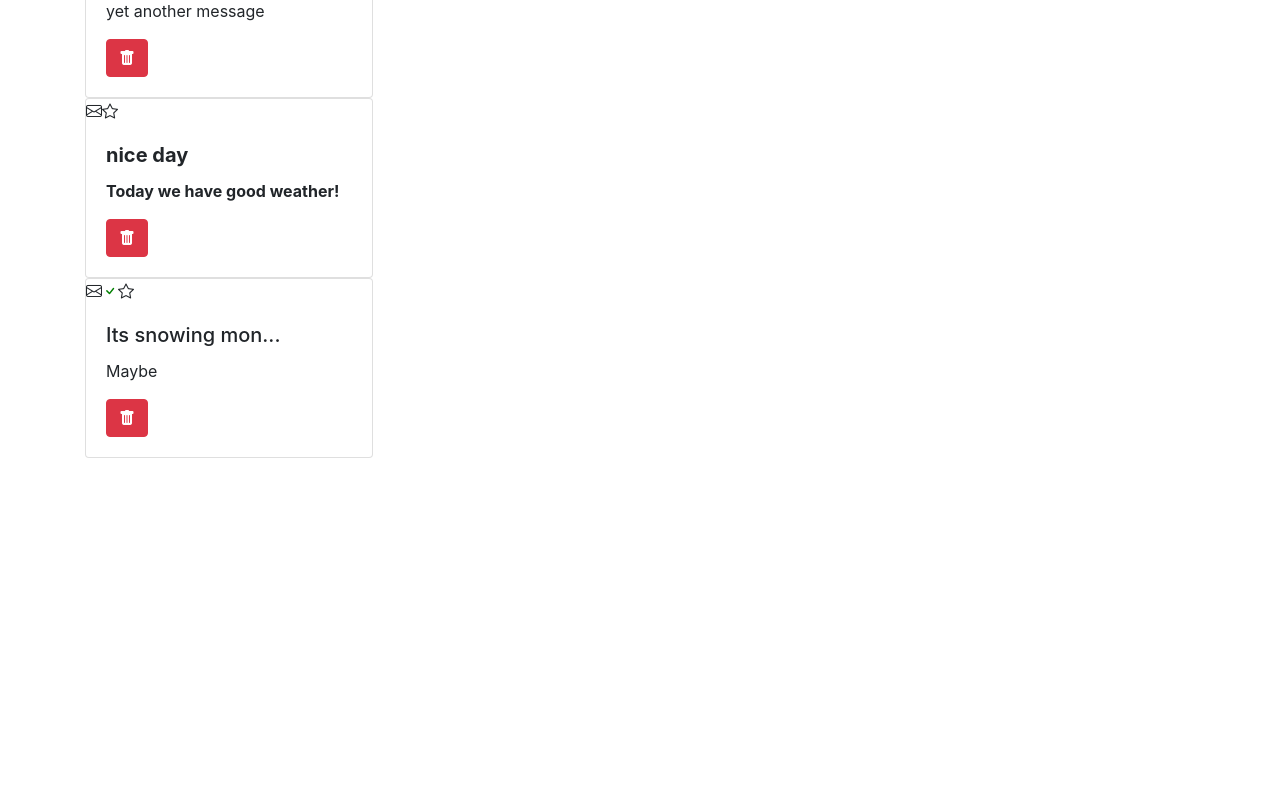
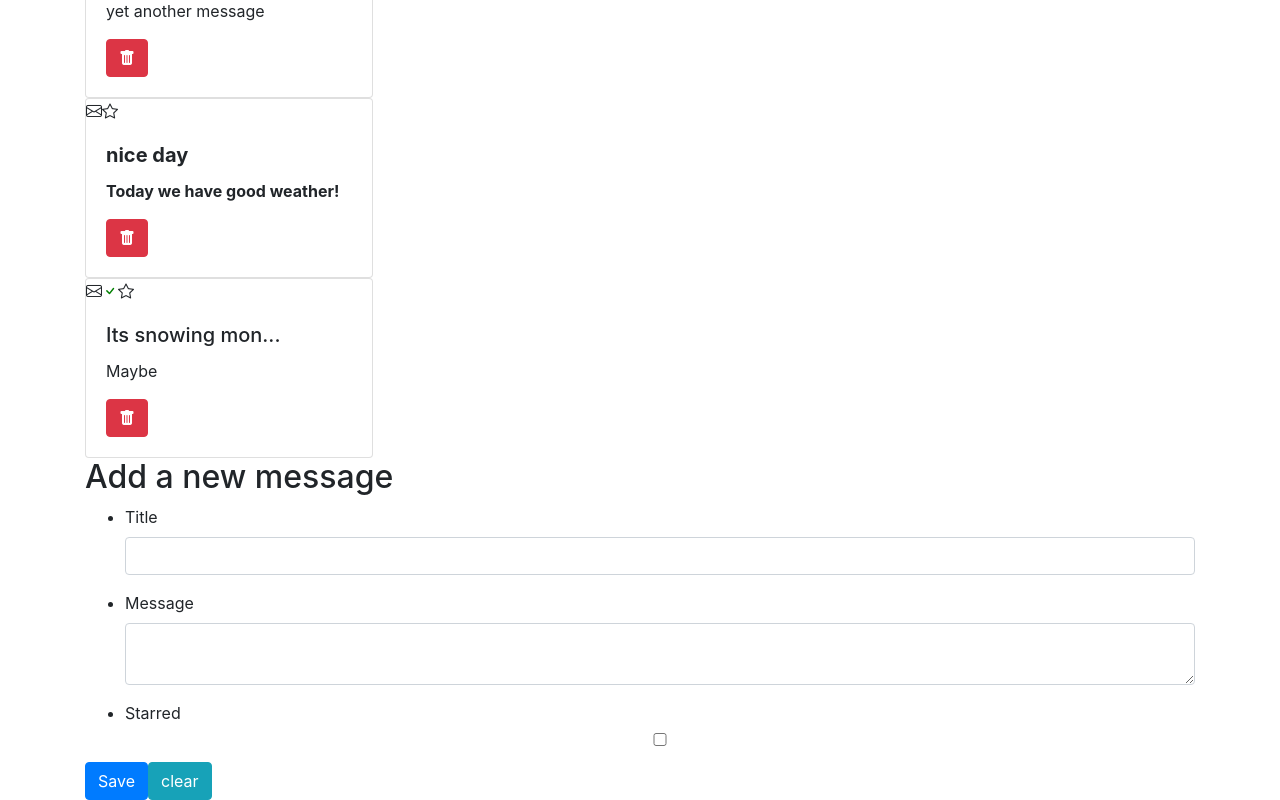
Before and after one commit to akashmohanlal/angulartest, an Angular app: page / in a window 1280 px wide. Shown: the part 584-1384 px from the top of the page. Before the commit the page ends 1042 px from the top, so only its background shows below. Built offline with nearby package versions, Linux system fonts and the light colour scheme.

Commit message:
added a form that allows users to add messages

```diff
--- a/src/app/app.component.html
+++ b/src/app/app.component.html
@@ -1,5 +1,10 @@
-<header><h1>This is my first app</h1>
-  <h2>The app is a message reader with a form</h2>
-
+<header>
+    <h1>This is my first app</h1>
+    <h2>The app is a message reader with a form</h2>
 </header>
-<at-message-item-list></at-message-item-list>
+<section>
+    <at-message-item-list></at-message-item-list>
+</section>
+<section>
+    <at-message-form></at-message-form>
+</section>
--- /dev/null
+++ b/src/app/message-form/message-form.component.html
@@ -0,0 +1,22 @@
+<header>
+    <h2>Add a new message</h2>
+</header>
+<form #messageform="ngForm" (ngSubmit)="onSubmit(messageform.value)">
+    <ul>
+        <li class="form-group">
+            <label for="title">Title</label>
+            <input class="form-control" type="text" name="title" ngModel>
+        </li>
+        <li class="form-group">
+            <label for="message">Message</label>
+            <textarea class="form-control" type="textarea" name="message" ngModel></textarea>
+        </li>
+        <li class="form-group">
+            <label for="isStarred">Starred</label>
+            <input class="form-control" type="checkbox" name="isStarred" ngModel />
+        </li>
+    </ul>
+
+    <button type="submit" class="btn btn-primary">Save</button>
+    <button class="btn btn-info">clear</button>
+</form>
--- /dev/null
+++ b/src/app/message-form/message-form.component.ts
@@ -0,0 +1,18 @@
+import { Component, OnInit } from '@angular/core';
+
+@Component({
+  selector: 'at-message-form',
+  templateUrl: './message-form.component.html',
+  styleUrls: ['./message-form.component.css']
+})
+export class MessageFormComponent implements OnInit {
+
+  onSubmit(messageform){
+    console.log(messageform);
+  }
+  constructor() { }
+
+  ngOnInit(): void {
+  }
+
+}
```
Also changed, not shown: src/app/app.module.ts (+6 -3 lines), src/app/message-form/message-form.component.css (added), 1 other file (tests, documents, lock files or other folders).
